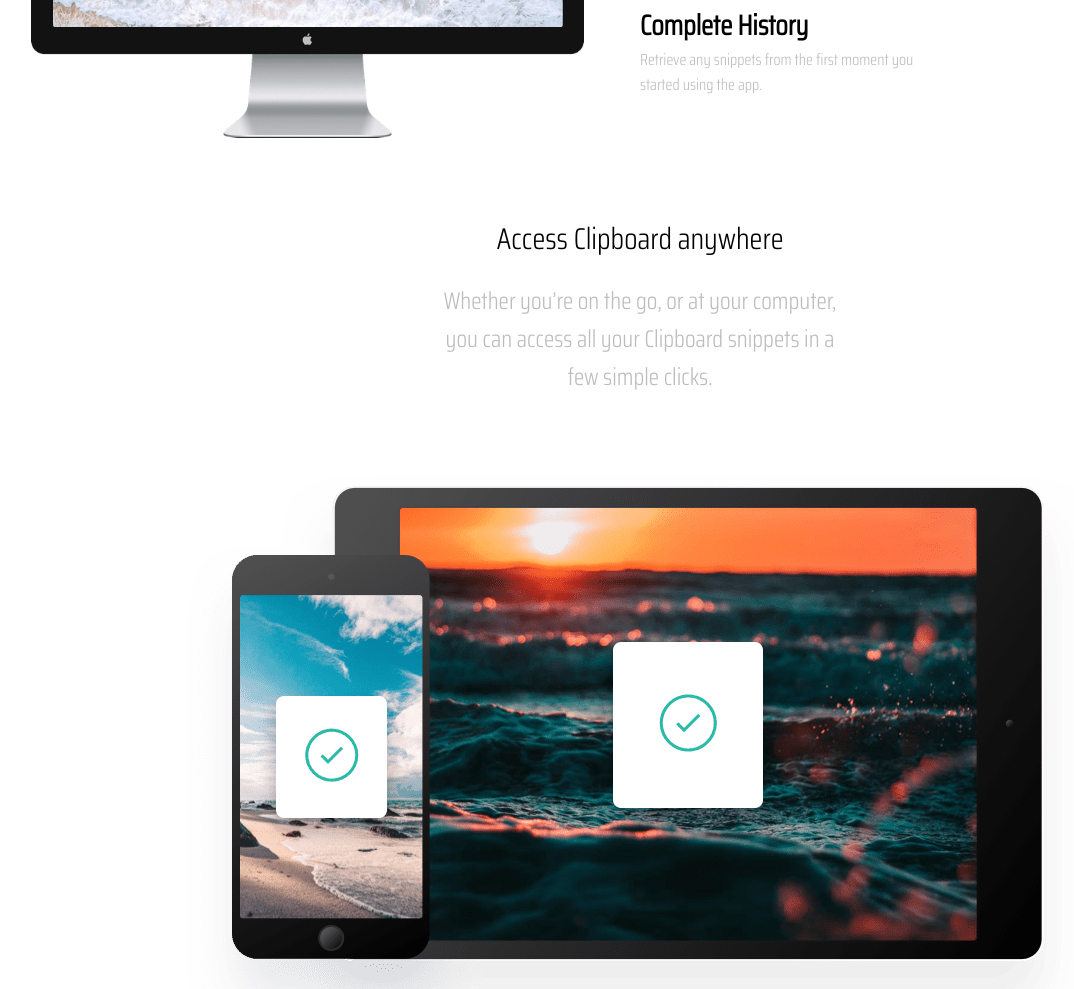
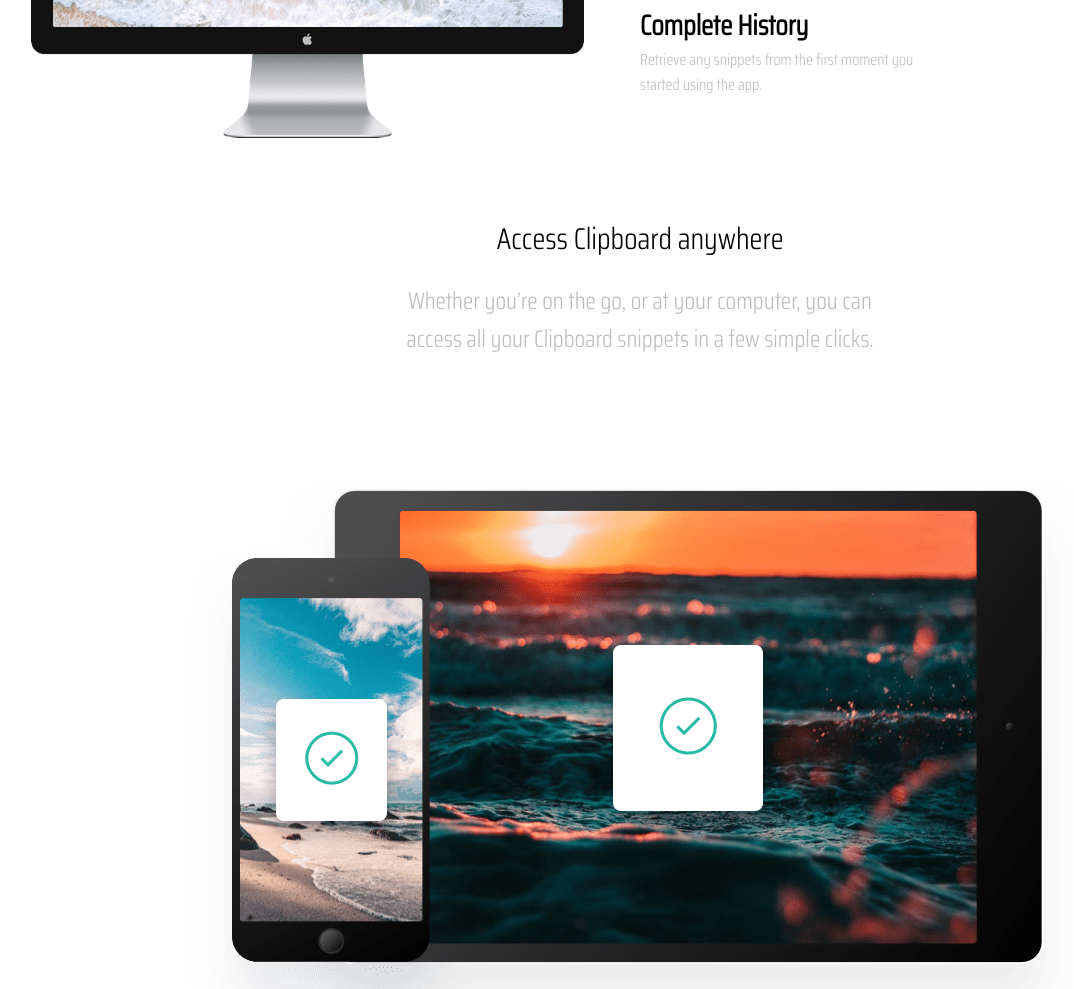
Before and after one commit to daisalexandre83/Frontend, a plain HTML site: page index.html in a window 1280 px wide. Shown: the part 1196-2185 px from the top of the page, without its empty margins (0-1074 px from the left). Drawn offline with Linux system fonts and the light colour scheme.

Commit message:
Refatora seção três

```diff
--- a/css/style.css
+++ b/css/style.css
@@ -34,8 +34,8 @@ body{
 }
 
 .header-container{
-  margin-bottom: 4%;
   text-align: center;
+  margin: 0 0 4% auto;
 }
 
 .header-title{
@@ -153,7 +153,7 @@ body{
   margin-top: 50px;
 }
 
-.contentParte4{
+.section-three{
   margin-top: 100px;
   align-items: center;
   overflow: hidden;
--- a/index.html
+++ b/index.html
@@ -58,11 +58,9 @@
        </div>
       </div>
     </div>
-    <div class="contentParte4">
-      <div class="header-title">
-        Access Clipboard anywhere
-      </div>
-      <div class="holder-content-parte4">
+    <div class="section-three">
+      <div class="header-container">
+        <div class="header-title">Access Clipboard anywhere</div>
         <div class="subtitle">
           Whether you’re on the go, or at your
           computer, you can access all your
```
